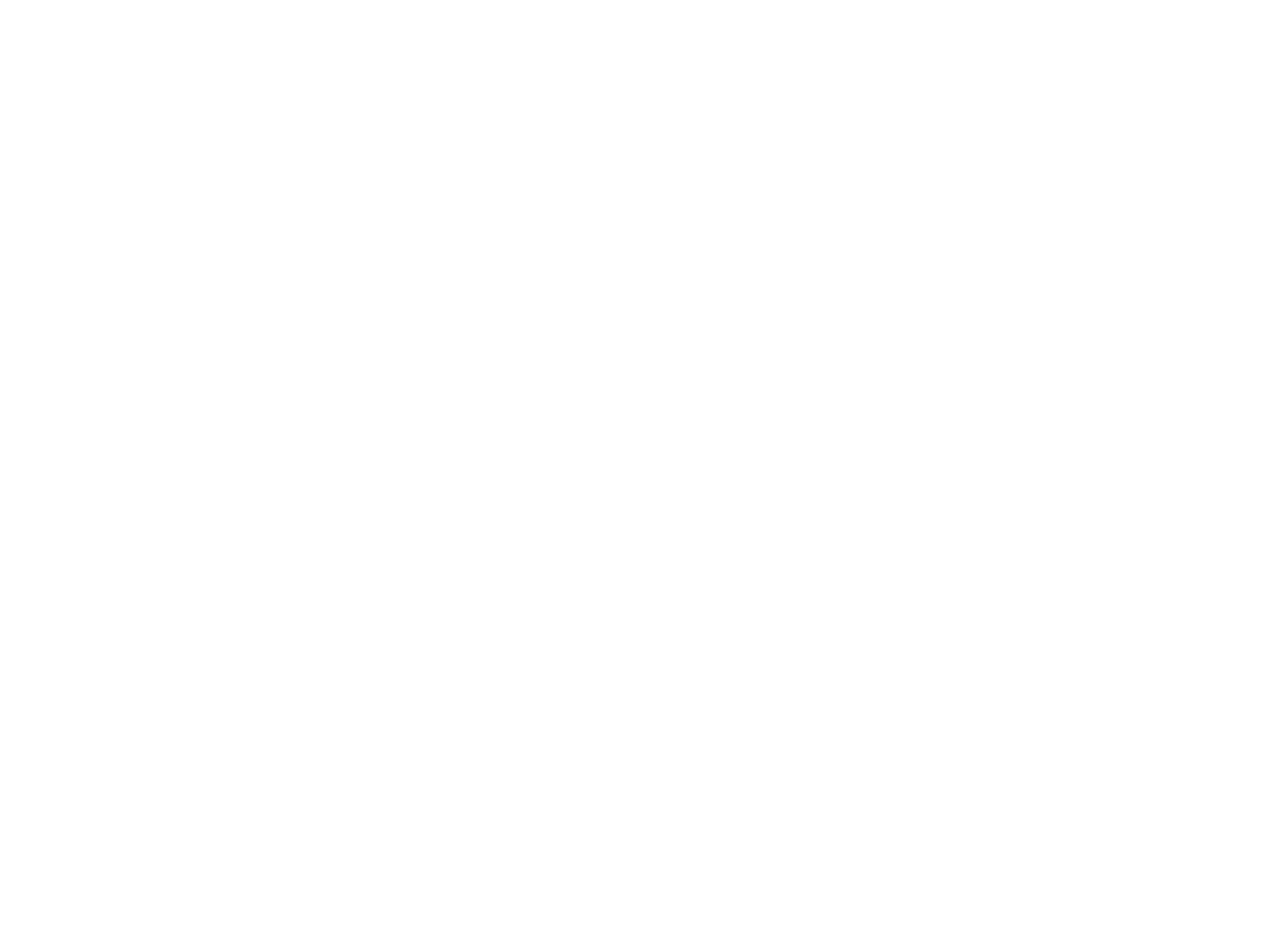
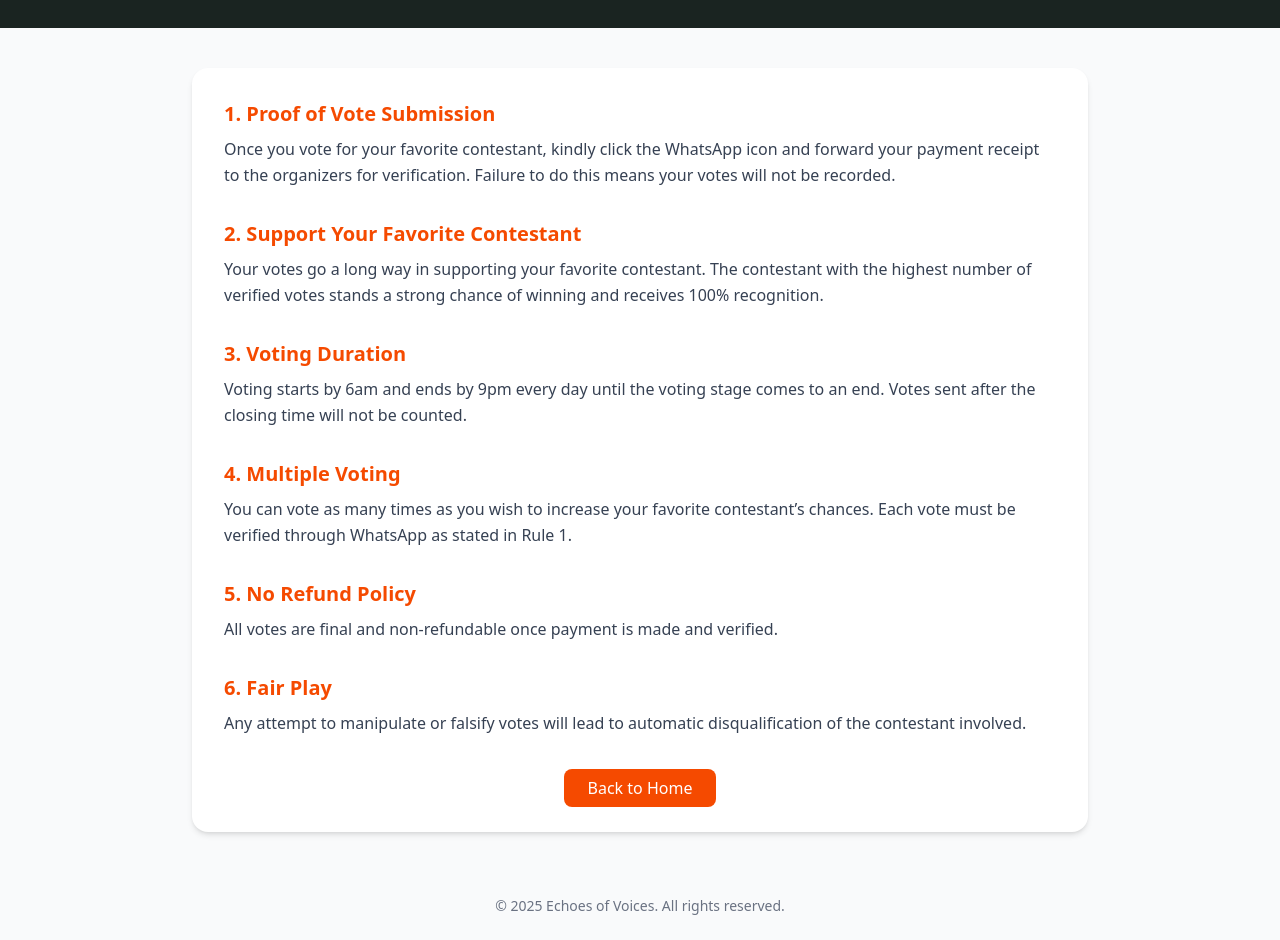
Before and after one commit to isaiah973/rankingSystem, a React (Vite) app: page /rule in a window 1280 px wide. Before the commit this address had no page. Shown: the part 180-1120 px from the top of the page. Before the commit the page ends 800 px from the top, so only its background shows below. Built offline with nearby package versions, Linux system fonts and the light colour scheme.

Commit message:
added searchcode

```diff
--- a/src/App.jsx
+++ b/src/App.jsx
@@ -4,6 +4,7 @@
 
 import { Routes, Route, Link, Router } from "react-router-dom";
 import PaymentPage from "./Pages/PaymentPage";
+import RulesPage from "./Components/Rules";
 
 
 
@@ -17,6 +18,7 @@
         <Routes>
           <Route path="/" element={<Home />} />
           <Route path="payment" element={<PaymentPage />} />
+          <Route path="rule" element={<RulesPage />} />
         </Routes>
     </>
   )
--- a/src/Components/HeroSection.jsx
+++ b/src/Components/HeroSection.jsx
@@ -3,7 +3,8 @@
 const HeroSection = () => {
   return (
     <div>
-      <section className="h-[50vh] bg-black flex flex-col justify-center items-center text-white text-center px-4">
+      <section className="h-[50vh] bg-[#1a2421] flex flex-col justify-center items-center text-white text-center px-4">
+        <h1 className="font-bold text-md">ECHOES OF VOICES'</h1>
         <h1 className="text-3xl md:text-5xl font-extrabold mb-2 tracking-wide">
           SPOKEN WORD
         </h1>
--- a/src/Components/Navbar.jsx
+++ b/src/Components/Navbar.jsx
@@ -19,10 +19,14 @@
             </Link>
 
             <li className="hover:border-b-2 cursor-pointer">Contact</li>
+
             <Link to="/payment">
-            <li className="hover:border-b-2 cursor-pointer">Payment Page</li>
+              <li className="hover:border-b-2 cursor-pointer">Payment Page</li>
             </Link>
-            <li className="hover:border-b-2 cursor-pointer">Rules</li>
+
+            <Link to="/rule">
+              <li className="hover:border-b-2 cursor-pointer">Rules</li>
+            </Link>
         </ul>
         </div>
         <div>
@@ -65,7 +69,7 @@
 
           {/* dropdown menu */}
           {isOpen && (
-        <div className="md:hidden bg-[#141821] shadow-lg">
+        <div className="md:hidden bg-[#141821] shadow-lg anim">
           <Link to="/">
           <a
             className="block px-4 py-2 text-white active:bg-gray-600 hover:bg-gray-600"
@@ -89,6 +93,14 @@
           >
             Contact
           </a>
+
+          <Link to="/rule">
+          <a className="block px-4 py-2 text-white active:bg-gray-600 hover:bg-gray-600"
+          >
+            Rules
+          </a>
+          </Link>
+
         </div>
         )}
 
--- a/src/Components/RankedContestants.jsx
+++ b/src/Components/RankedContestants.jsx
@@ -11,7 +11,7 @@
     const [searchTerm, setSearchTerm] = useState("");
 
     const filteredContestants = rankedContestants.filter((contestant) =>
-      contestant.name.toLowerCase().includes(searchTerm.toLowerCase())
+      contestant.name.toLowerCase().includes(searchTerm.toLowerCase() ) || contestant.contestantId.toLowerCase().includes(searchTerm.toLowerCase() )
       );
 
   return (
@@ -23,7 +23,7 @@
             <img className="w-3" src="/icons/search (1).png" alt="search icon" />
 
           <input
-            className=" pl-1 outline-none border-gray-400 font-light placeholder:text-sm"
+            className="mb-3 pl-1 outline-none border-gray-400 font-light placeholder:text-sm"
             type="text"
             placeholder="Search Contestants..."
             value={searchTerm}
--- /dev/null
+++ b/src/Components/Rules.jsx
@@ -0,0 +1,82 @@
+import React from "react";
+
+export default function RulesPage() {
+  return (
+    <div className="bg-gray-50 text-gray-800 min-h-screen flex flex-col">
+      {/* Hero Section */}
+      <section className="bg-[#1a2421] text-white py-16">
+        <div className="max-w-3xl mx-auto text-center px-4">
+          <h1 className="text-4xl font-bold mb-3">ECHOES OF VOICES – Voting Rules</h1>
+          <p className="text-lg text-gray-200">
+            Please read these rules carefully before casting your votes.
+          </p>
+        </div>
+      </section>
+
+      {/* Rules Section */}
+      <section className="max-w-4xl mx-auto bg-white shadow-md rounded-2xl mt-10 p-8 w-11/12 md:w-4/5">
+        <RuleItem
+          number="1"
+          title="Proof of Vote Submission"
+          text="Once you vote for your favorite contestant, kindly click the WhatsApp icon and forward your payment receipt to the organizers for verification. Failure to do this means your votes will not be recorded."
+        />
+
+        <RuleItem
+          number="2"
+          title="Support Your Favorite Contestant"
+          text="Your votes go a long way in supporting your favorite contestant. The contestant with the highest number of verified votes stands a strong chance of winning and receives 100% recognition."
+        />
+
+        <RuleItem
+          number="3"
+          title="Voting Duration"
+          text="Voting starts by 6am and ends by 9pm every day until the voting stage comes to an end. Votes sent after the closing time will not be counted."
+        />
+
+        <RuleItem
+          number="4"
+          title="Multiple Voting"
+          text="You can vote as many times as you wish to increase your favorite contestant’s chances. Each vote must be verified through WhatsApp as stated in Rule 1."
+        />
+
+        <RuleItem
+          number="5"
+          title="No Refund Policy"
+          text="All votes are final and non-refundable once payment is made and verified."
+        />
+
+        <RuleItem
+          number="6"
+          title="Fair Play"
+          text="Any attempt to manipulate or falsify votes will lead to automatic disqualification of the contestant involved."
+        />
+
+        <div className="text-center mt-10">
+          <a
+            href="/"
+            className="bg-orange-600 text-white py-2 px-6 rounded-lg hover:bg-indigo-700 transition"
+          >
+            Back to Home
+          </a>
+        </div>
+      </section>
+
+      {/* Footer */}
+      <footer className="text-center text-gray-500 text-sm py-6 mt-10">
+        © {new Date().getFullYear()} Echoes of Voices. All rights reserved.
+      </footer>
+    </div>
+  );
+}
+
+// item component
+function RuleItem({ number, title, text }) {
+  return (
+    <div className="mb-8">
+      <h2 className="text-xl font-semibold text-orange-600 mb-2">
+        {number}. {title}
+      </h2>
+      <p className="text-gray-700 leading-relaxed">{text}</p>
+    </div>
+  );
+}
```
